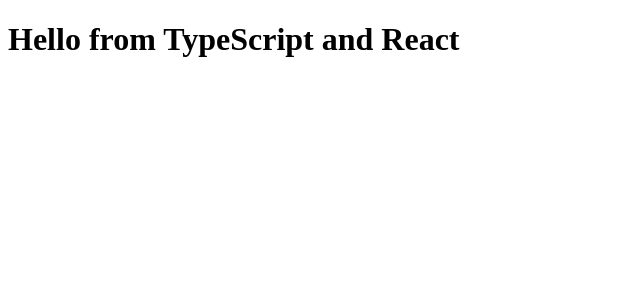
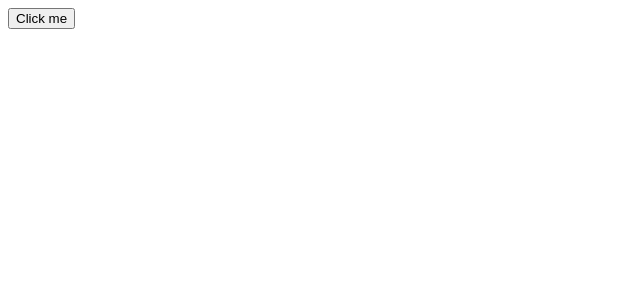
Before and after one commit to krokben/vocabvault, a React app: page / in a window 1280 px wide. Shown: the top 300 px of the page, without its empty margins (0-640 px from the left). Built offline with nearby package versions, Linux system fonts and the light colour scheme.

Commit message:
test the actions

```diff
--- a/src/App.tsx
+++ b/src/App.tsx
@@ -14,7 +14,12 @@
 
 class App extends React.Component<AppProps> {
   render() {
-    return <Hello compiler="TypeScript" framework="React" />;
+    return (
+      <Hello
+        sendMessage={this.props.sendMessage}
+        messages={this.props.vocab.messages}
+      />
+    );
   }
 }
 
--- a/src/components/Hello.tsx
+++ b/src/components/Hello.tsx
@@ -1,12 +1,22 @@
 import * as React from "react";
+import { Message } from "../store/vocab/types";
 
-export interface HelloProps {
-  compiler: string;
-  framework: string;
+interface HelloProps {
+  sendMessage: (message: Message) => void;
+  messages: Message[];
 }
 
 export const Hello = (props: HelloProps) => (
-  <h1>
-    Hello from {props.compiler} and {props.framework}
-  </h1>
+  <div>
+    {props.messages.map(message => (
+      <p>
+        Hello {message.message} from {message.user}
+      </p>
+    ))}
+    <button
+      onClick={() => props.sendMessage({ user: "Tommy", message: "World" })}
+    >
+      Click me
+    </button>
+  </div>
 );
```
